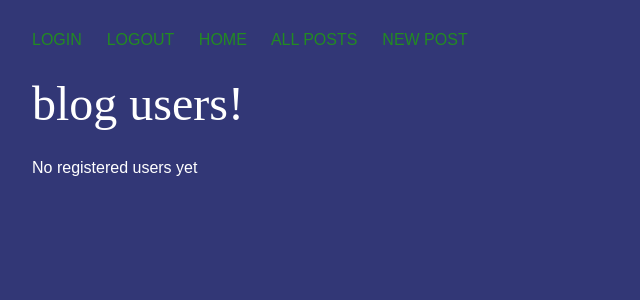
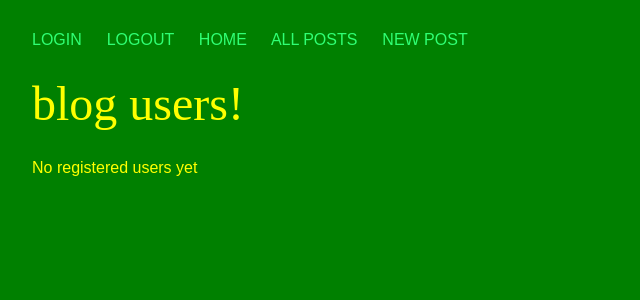
Before and after one commit to jjstonebarger/blogz, a Flask app: page / in a window 1280 px wide. Shown: the top 300 px of the page, without its empty margins (0-640 px from the left). Run offline with Flask 2, Linux system fonts and the light colour scheme.

Commit message:
COWABUNGA!!

```diff
--- a/static/css/styles.css
+++ b/static/css/styles.css
@@ -40,13 +40,13 @@ q:before, q:after {
 table {
 	border-collapse: collapse;
     border-spacing: 0;
-    color: white
+    color: yellow
 }
 
 
 body{
     font-family: 'Raleway', sans-serif;
-    background-color: rgb(50, 55, 118);
+    background-color: green;
     margin-left: 2em;
     margin-top: 2em;
 }
@@ -57,7 +57,7 @@ img{
     border-style: solid;
     border-width: .1em;
     border-radius: .3em;
-    border-color: rgb(50, 55, 118);
+    border-color: green;
     display: block;
     margin: auto;
 }
@@ -69,12 +69,12 @@ section{
 
 ul{
     list-style-type:none;
-    color: white
+    color: yellow
 }
 
 p{
     margin: 2em 0em 2em 0em;
-    color: white
+    color: yellow
 }
 
 h1{
@@ -82,7 +82,7 @@ h1{
     font-size: 3em;
     margin-bottom: .50em;
     margin-top: .50em;
-    color: white
+    color:  yellow
 
 }
 
@@ -99,18 +99,18 @@ em{
 }
 
 a{
-    color: forestgreen;
+    color: rgb(47, 255, 116);
     text-decoration:none;
 
 }
 
 
 a:visited{
-    color: rgb(126, 130, 177);
+    color: greenyellow;
 }
 
 a:hover{
-    color: rgb(84, 89, 147);
+    color: rgb(47, 255, 116);
 }
 /*====Classes====*/
 
```
